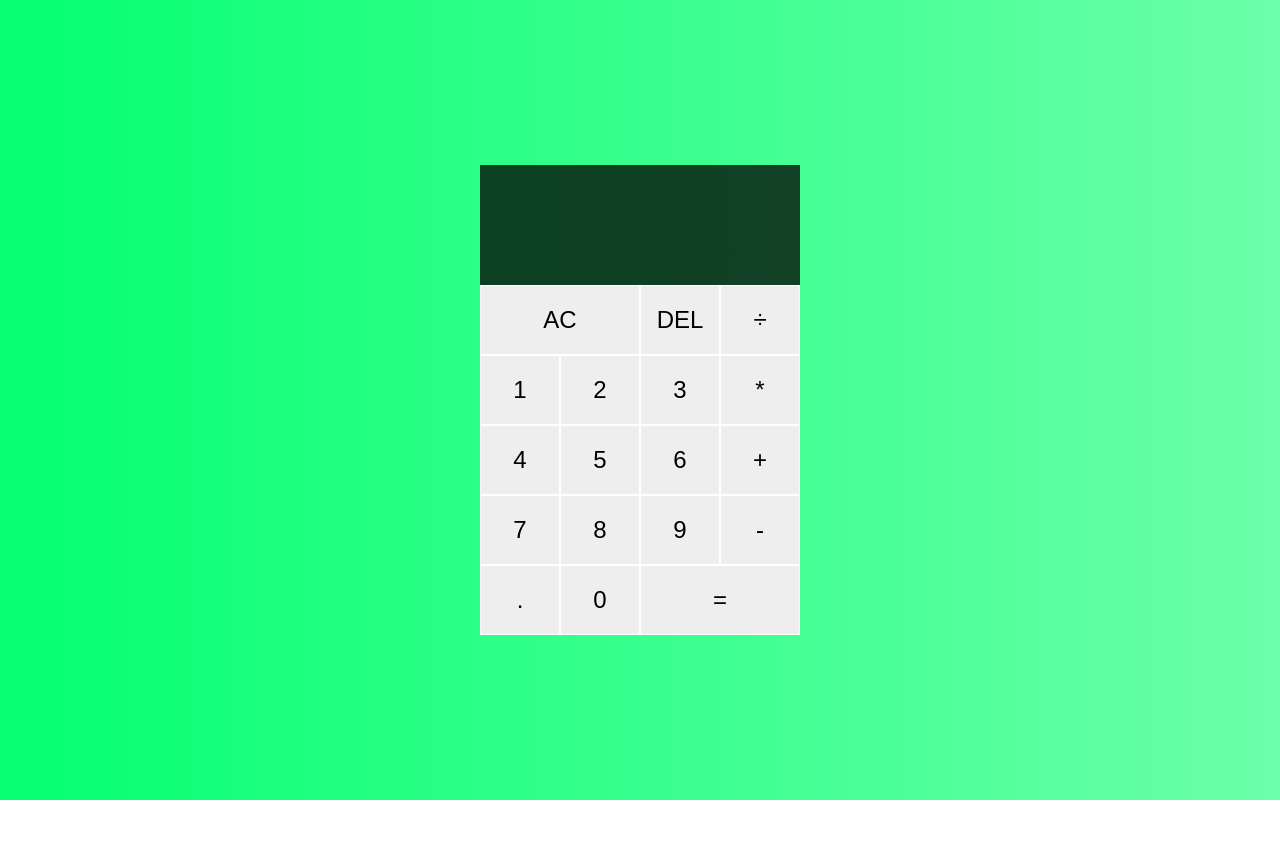
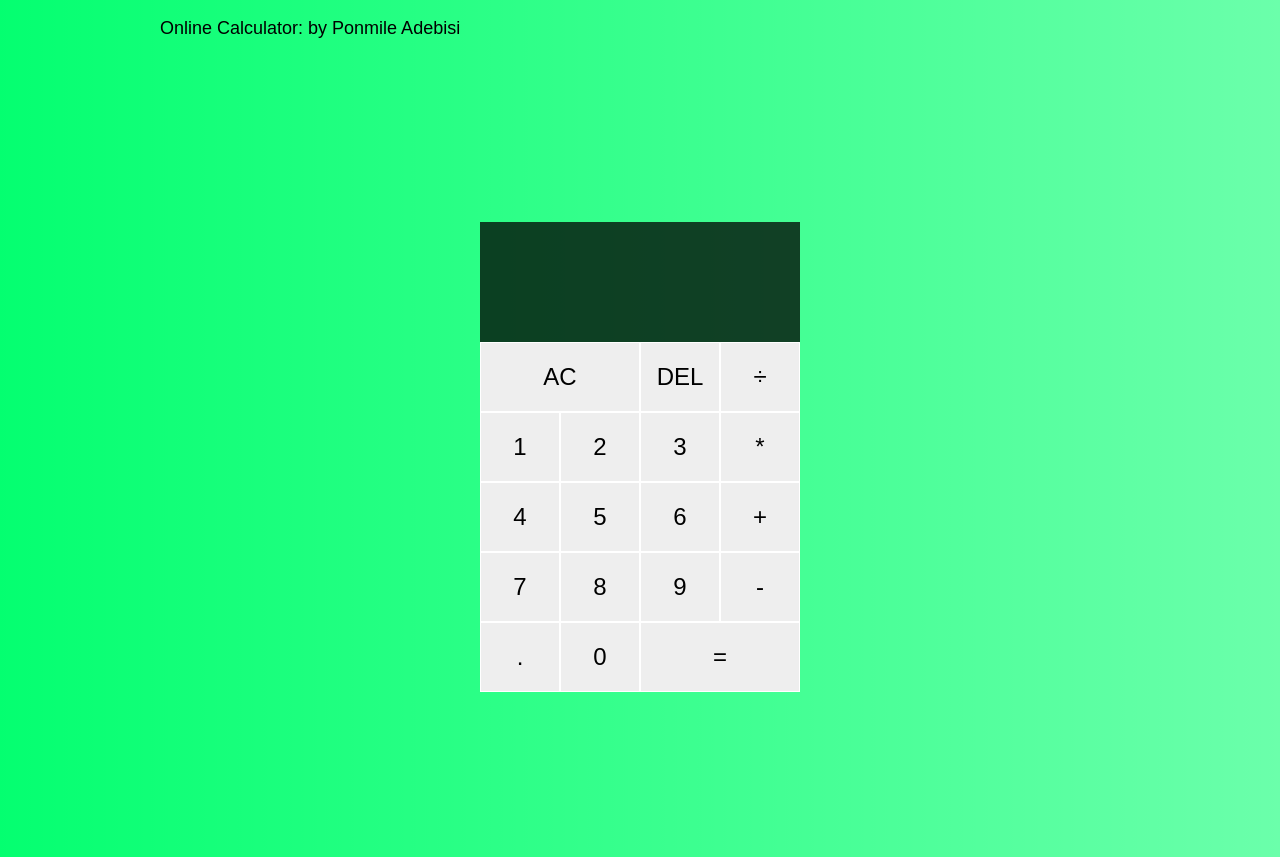
Before and after one commit to pjmiles/Calculator, a plain HTML site: page index.html in a window 1280 px wide. Before the commit the page ends 800 px from the top, so only its background shows below. Drawn offline with Linux system fonts and the light colour scheme.

Commit message:
text insert

```diff
--- a/index.html
+++ b/index.html
@@ -9,6 +9,7 @@
     <script src="script.js" defer></script>
 </head>
 <body>
+    <aside class="aside"><p class="text">Online Calculator: by Ponmile Adebisi</p></aside>
     <div class="calculator-grid">
         <div class="output">
             <div data-previous-operand class="previous-operand"> </div>
--- a/style.css
+++ b/style.css
@@ -8,6 +8,17 @@ body {
     padding: 0;
     margin: 0;
     background: linear-gradient(to left, #00ff6e94, #00ff6efb);
+}
+
+.aside{
+    margin-left: 10rem;
+    padding: 0;
+    width: 100vh;
+}
+
+.text {
+    font-size: 18px;
+    text-align: start;
 }
 
 .calculator-grid {
```
